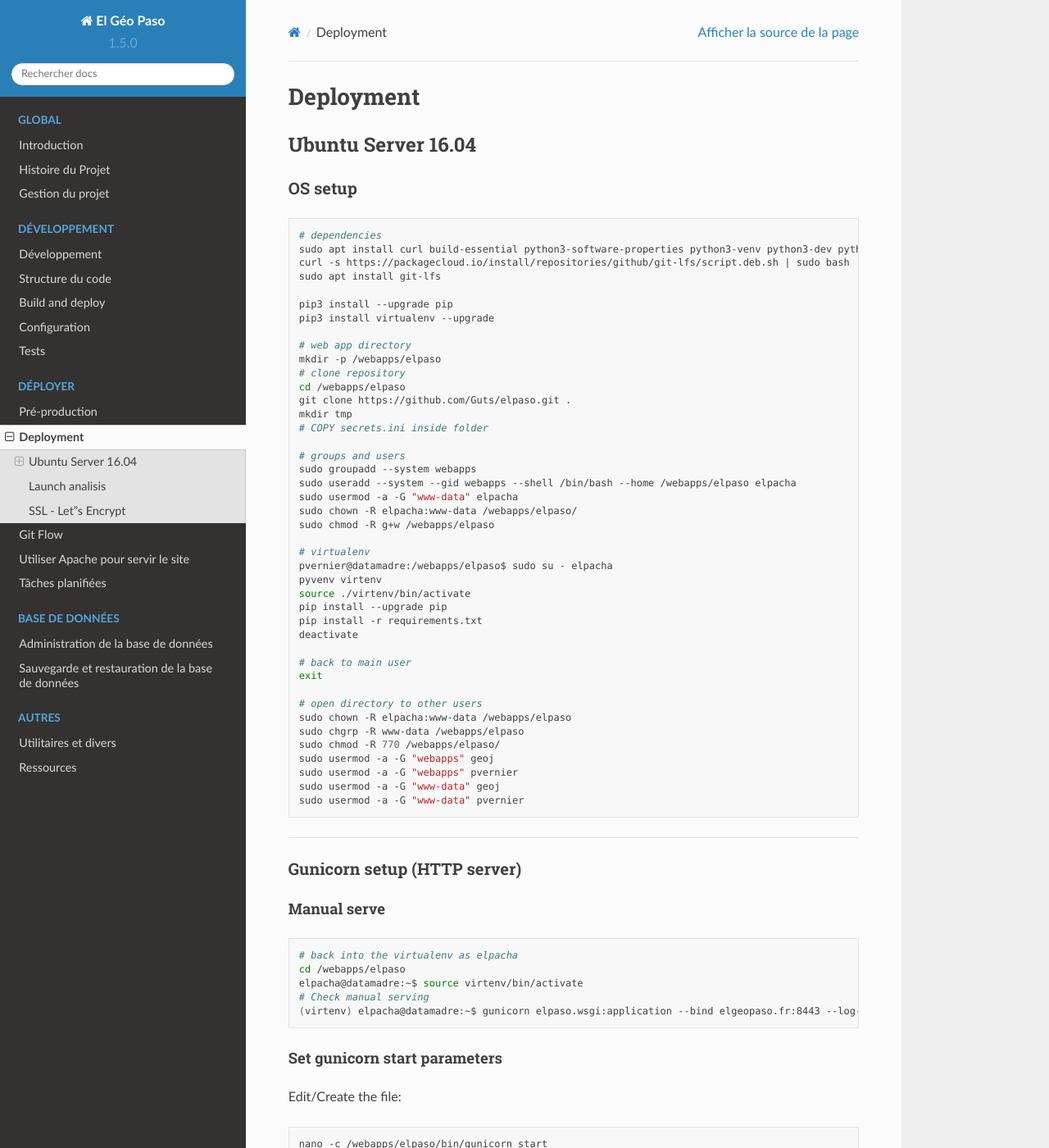
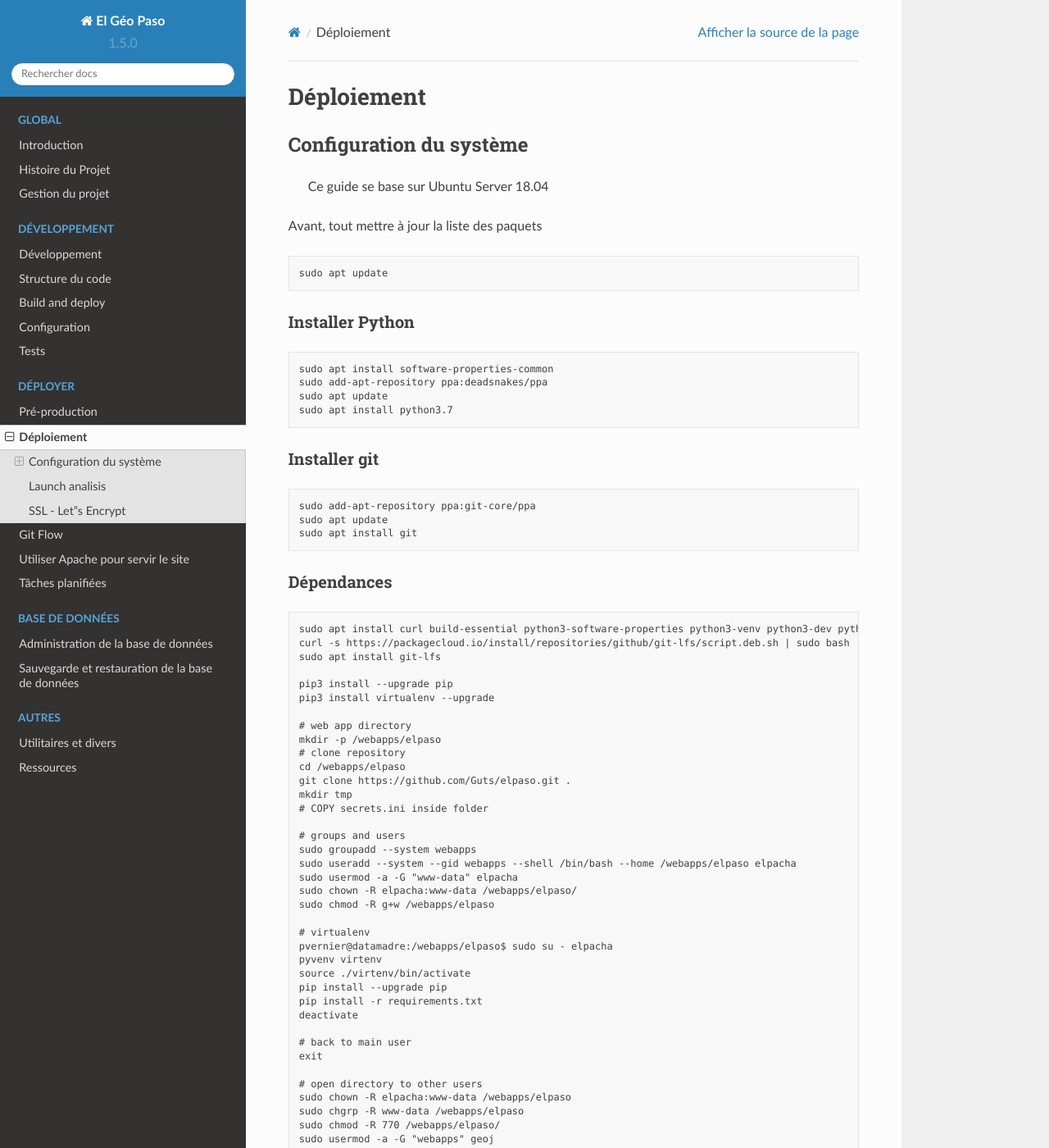
Before and after one commit to Guts/elgeopaso, a Sphinx documentation site: the page built from docs/deployment/production.md, in a window 1280 px wide and 1400 px high. Shown: the whole window at 82% size. Built offline with Sphinx 7.4.7 and the Read the Docs theme 2.0.0, drawn with Linux system fonts in a browser that asks for light colours; pages that are not in the unit, such as notebooks, are missing from menus; some of the changed text lies outside the part shown.

Commit message:
Minor changes

````diff
--- a/docs/deployment/production.md
+++ b/docs/deployment/production.md
@@ -1,11 +1,36 @@
-# Deployment
+# Déploiement
 
-## Ubuntu Server 16.04
+## Configuration du système
 
-### OS setup
+> Ce guide se base sur Ubuntu Server 18.04
+
+Avant, tout mettre à jour la liste des paquets
 
 ```bash
-# dependencies
+sudo apt update
+```
+
+### Installer Python
+
+```bash
+sudo apt install software-properties-common
+sudo add-apt-repository ppa:deadsnakes/ppa
+sudo apt update
+sudo apt install python3.7
+```
+
+### Installer git
+
+```bash
+sudo add-apt-repository ppa:git-core/ppa
+sudo apt update
+sudo apt install git
+```
+
+
+### Dépendances
+
+```
 sudo apt install curl build-essential python3-software-properties python3-venv python3-dev python3-pip python-software-properties python-dev python-pip libsqlite3-dev sqlite3 bzip2 libbz2-dev gunicorn nginx git build-essential tcl
 curl -s https://packagecloud.io/install/repositories/github/git-lfs/script.deb.sh | sudo bash
 sudo apt install git-lfs
````
